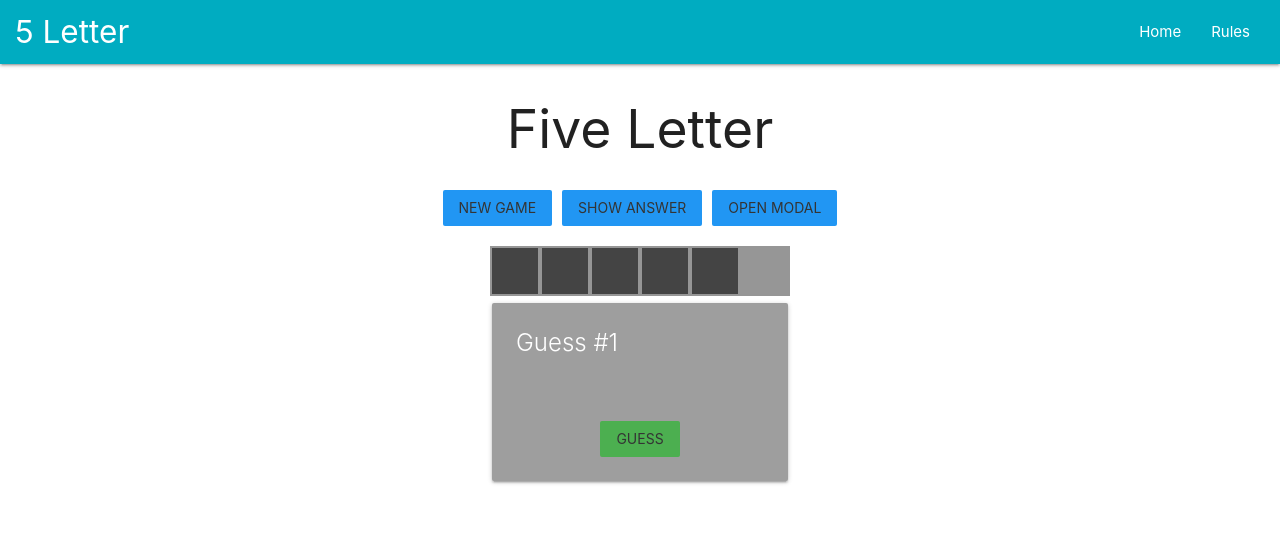
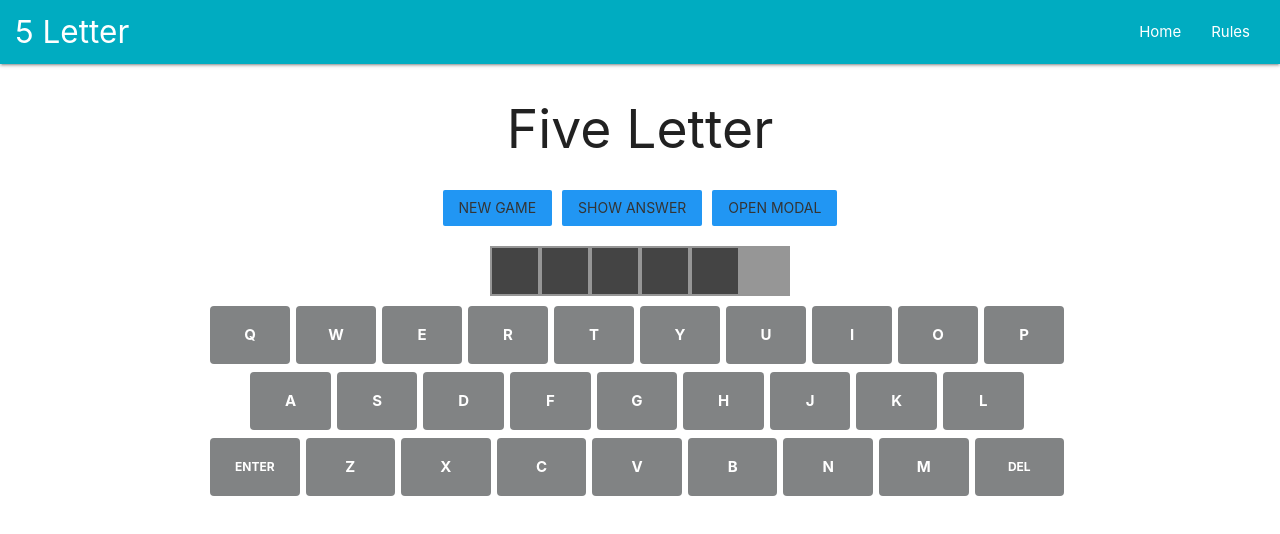
Before and after one commit to jackconnolly21/five-letter, a React (Create React App) app: page / in a window 1280 px wide. Shown: the top 534 px of the page. Built offline with nearby package versions, Linux system fonts and the light colour scheme.

Commit message:
add keyboard

```diff
--- a/src/components/guess/Game.tsx
+++ b/src/components/guess/Game.tsx
@@ -1,9 +1,12 @@
+/* eslint-disable @typescript-eslint/no-unused-vars */
+
 import React, { Fragment, useState } from 'react'
 import ReactModal from 'react-modal'
 import { useSelector, useDispatch } from 'react-redux'
 import { actions, selectors } from '../../features/guess'
 import { Button } from '../common'
 import { getScore, validateGuess } from './helpers'
+import Keyboard from './Keyboard'
 import LetterBoard from './LetterBoard'
 
 const Game: React.FC = () => {
@@ -50,8 +53,15 @@ const Game: React.FC = () => {
     }
   }
 
-  const handleGuessInput = (e: React.ChangeEvent<HTMLInputElement>) => {
-    const newValue = e.target.value
+  const handleKeyPress = (c: string) => {
+    // If enter, call handleGuess
+    if (c == '↵') {
+      return handleGuess()
+    }
+
+    // Otherwise update guess
+    const newValue =
+      c == '←' ? (guess.length > 0 ? guess.slice(0, -1) : '') : guess + c
 
     // Don't allow non-alpha characters or guesses longer than 5
     if (newValue.length > 5 || newValue.search(/[^A-Za-z]/) != -1) {
@@ -59,7 +69,7 @@ const Game: React.FC = () => {
     }
 
     // Passed preliminary validations
-    setGuess(e.target.value.toLowerCase())
+    setGuess(newValue.toLowerCase())
   }
 
   const newGame = () => {
@@ -102,35 +112,7 @@ const Game: React.FC = () => {
 
       <LetterBoard guessResults={pastGuesses} currentGuess={guess} />
 
-      <div className="centeredContainer">
-        <div className="card grey">
-          <div className="card-content white-text">
-            <span className="card-title">{`Guess #${guessNumber + 1}`}</span>
-            {
-              <input
-                type="text"
-                value={guess}
-                name="guess"
-                onChange={handleGuessInput}
-                disabled={isLocked}
-              />
-            }
-
-            <div className="centeredContainer">
-              <div>
-                {
-                  <Button
-                    title="Guess"
-                    action={handleGuess}
-                    isDisabled={isLocked}
-                    color="green"
-                  />
-                }
-              </div>
-            </div>
-          </div>
-        </div>
-      </div>
+      <Keyboard handleKeyPress={handleKeyPress} />
 
       <ReactModal
         isOpen={isModalOpen}
@@ -138,9 +120,10 @@ const Game: React.FC = () => {
         contentLabel="You Win!"
         style={customStyles}
       >
-        <h2>You're a winner!</h2>
-        <div>I am a modal</div>
-        <Button title="X Close" action={() => setIsModalOpen(false)} />
+        <div className="centeredContainer">
+          <h2>You're a winner!</h2>
+          <Button title="X Close" action={() => setIsModalOpen(false)} />
+        </div>
       </ReactModal>
     </Fragment>
   )
--- a/src/components/guess/Keyboard.tsx
+++ b/src/components/guess/Keyboard.tsx
@@ -1,52 +1,51 @@
-import React, { Fragment } from 'react'
+import React from 'react'
 
-const Keyboard: React.FC = () => {
+const Keyboard: React.FC<Props> = ({ handleKeyPress }) => {
+  const firstRow = ['q', 'w', 'e', 'r', 't', 'y', 'u', 'i', 'o', 'p']
+  const secondRow = ['a', 's', 'd', 'f', 'g', 'h', 'j', 'k', 'l']
+  const thirdRow = ['z', 'x', 'c', 'v', 'b', 'n', 'm']
+
+  const toButton = (keyValue: string) => {
+    return (
+      <button key={keyValue} onClick={() => handleKeyPress(keyValue)}>
+        {keyValue}
+      </button>
+    )
+  }
+
   return (
-    <Fragment>
+    <>
       <div id="keyboard">
-        <div className="keyRow">
-          <button data-key="q">q</button>
-          <button data-key="w">w</button>
-          <button data-key="e">e</button>
-          <button data-key="r">r</button>
-          <button data-key="t">t</button>
-          <button data-key="y">y</button>
-          <button data-key="u">u</button>
-          <button data-key="i">i</button>
-          <button data-key="o">o</button>
-          <button data-key="p">p</button>
-        </div>
+        <div className="keyRow">{firstRow.map(toButton)}</div>
+
         <div className="keyRow">
           <div className="spacer half"></div>
-          <button data-key="a">a</button>
-          <button data-key="s">s</button>
-          <button data-key="d">d</button>
-          <button data-key="f">f</button>
-          <button data-key="g">g</button>
-          <button data-key="h">h</button>
-          <button data-key="j">j</button>
-          <button data-key="k">k</button>
-          <button data-key="l">l</button>
+          {secondRow.map(toButton)}
           <div className="spacer half"></div>
         </div>
+
         <div className="keyRow">
-          <button data-key="↵" className="one-and-a-half">
+          <button
+            onClick={() => handleKeyPress('↵')}
+            className="one-and-a-half"
+          >
             enter
           </button>
-          <button data-key="z">z</button>
-          <button data-key="x">x</button>
-          <button data-key="c">c</button>
-          <button data-key="v">v</button>
-          <button data-key="b">b</button>
-          <button data-key="n">n</button>
-          <button data-key="m">m</button>
-          <button data-key="←" className="one-and-a-half">
+          {thirdRow.map(toButton)}
+          <button
+            onClick={() => handleKeyPress('←')}
+            className="one-and-a-half"
+          >
             del
           </button>
         </div>
       </div>
-    </Fragment>
+    </>
   )
 }
 
+interface Props {
+  handleKeyPress: (c: string) => void
+}
+
 export default Keyboard
--- a/src/index.css
+++ b/src/index.css
@@ -17,18 +17,6 @@
   padding: 5px;
 }
 
-.classRed {
-  color: red;
-}
-
-.classBlue {
-  color: blue;
-}
-
-.classGreen {
-  color: green;
-}
-
 .centeredContainer {
   display: flex;
   justify-content: center;
@@ -38,23 +26,6 @@
 }
 
 /* Base Wordle Styles */
-.toaster {
-  position: absolute;
-  top: 10%;
-  left: 50%;
-  transform: translate(-50%, 0);
-  pointer-events: none;
-  width: fit-content;
-}
-
-#game-toaster {
-  z-index: 1000;
-}
-
-#system-toaster {
-  z-index: 4000;
-}
-
 #game {
   width: 100%;
   max-width: var(--game-max-width);
@@ -135,12 +106,6 @@ header .title {
   padding: 10px;
   box-sizing: border-b ox;
 }
-button.icon {
-  background: none;
-  border: none;
-  cursor: pointer;
-  padding: 0 4px;
-}
 
 /* Keyboard Styles */
 :host {
@@ -150,6 +115,7 @@ button.icon {
 #keyboard {
   margin: 0 8px;
   user-select: none;
+  padding: 10px;
 }
 
 .keyRow {
@@ -180,18 +146,6 @@ button.icon {
   -webkit-tap-highlight-color: rgba(0, 0, 0, 0.3);
 }
 
-button:focus {
-  outline: none;
-}
-
-button.fade {
-  transition: background-color 0.1s ease, color 0.1s ease;
-}
-
-button:last-of-type {
-  margin: 0;
-}
-
 .half {
   flex: 0.5;
 }
```
